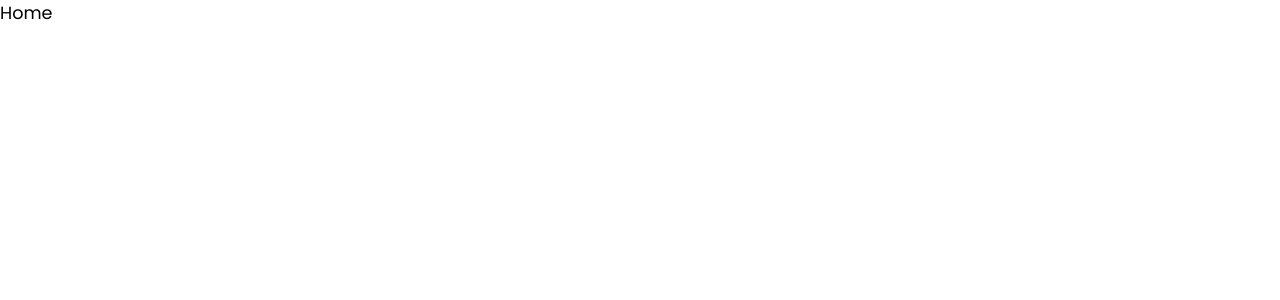
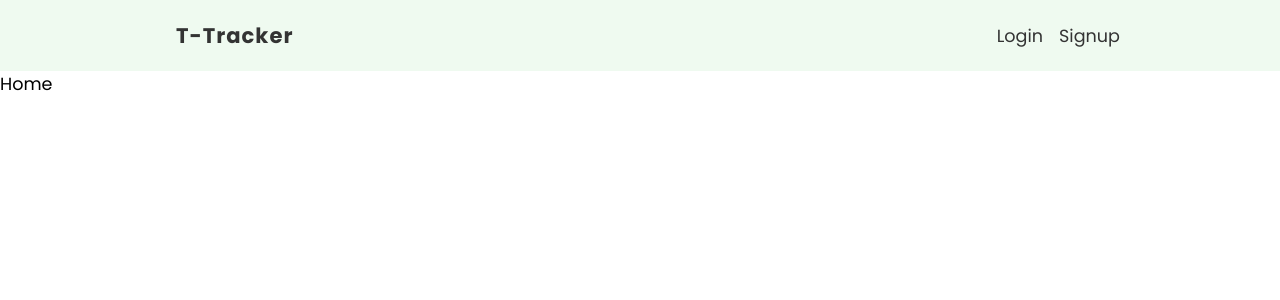
Before and after one commit to surajbera/react-transaction-tracker, a React (Vite) app: page / in a window 1280 px wide. Shown: the top 300 px of the page. Built offline with nearby package versions, Linux system fonts and the light colour scheme.

Commit message:
Added Navbar component

```diff
--- a/index.html
+++ b/index.html
@@ -1,13 +1,17 @@
 <!DOCTYPE html>
 <html lang="en">
+
 <head>
   <meta charset="UTF-8" />
   <link rel="icon" type="image/svg+xml" href="/vite.svg" />
   <meta name="viewport" content="width=device-width, initial-scale=1.0" />
-    <title>Vite + React</title>
+  <title>Transaction Tracker</title>
+  <link rel="shortcut icon" type="image/png" href="https://i.ibb.co/nCWZkQt/favicon-rocket.png">
 </head>
+
 <body>
   <div id="root"></div>
   <script type="module" src="/src/main.jsx"></script>
 </body>
+
 </html>
--- a/src/App.jsx
+++ b/src/App.jsx
@@ -3,6 +3,8 @@ import { BrowserRouter as Router, Routes, Route } from 'react-router-dom'
 import { Home } from './pages'
 import { Login } from './pages'
 import { Signup } from './pages'
+
+import { Navbar } from './components'
 
 import './App.css'
 
@@ -10,6 +12,7 @@ function App() {
   return (
     <div id='root-inner'>
       <Router>
+        <Navbar />
         <Routes>
           <Route path='/' element={<Home />} />
           <Route path='/login' element={<Login />} />
--- /dev/null
+++ b/src/components/Navbar/Navbar.jsx
@@ -0,0 +1,22 @@
+import { Link } from 'react-router-dom'
+import styles from './navbar.module.css'
+
+const Navbar = () => {
+  return (
+    <nav className={styles.navbar}>
+      <ul>
+        <li className={styles.title}>
+          <Link to='/'>T-Tracker</Link>
+        </li>
+        <li>
+          <Link to='login'>Login</Link>
+        </li>
+        <li>
+          <Link to='signup'>Signup</Link>
+        </li>
+      </ul>
+    </nav>
+  )
+}
+
+export default Navbar
--- /dev/null
+++ b/src/components/Navbar/navbar.module.css
@@ -0,0 +1,27 @@
+/* navbar styles */
+.navbar {
+  width: 100%;
+  background: #effaf0;
+  padding: 20px 10px;
+  box-sizing: border-box;
+}
+.navbar ul {
+  display: flex;
+  margin: 0 auto;
+  max-width: 960px;
+  align-items: center;
+}
+.title {
+  margin-right: auto;
+  font-weight: bold;
+  letter-spacing: 1px;
+  font-size: 1.2em;
+}
+.navbar button,
+.navbar a {
+  margin-left: 16px;
+}
+.navbar a {
+  color: #333;
+  text-decoration: none;
+}
--- /dev/null
+++ b/src/components/index.js
@@ -0,0 +1,3 @@
+import Navbar from './Navbar/Navbar'
+
+export { Navbar }
```
Lines whose indentation alone changed are shown as unchanged.
